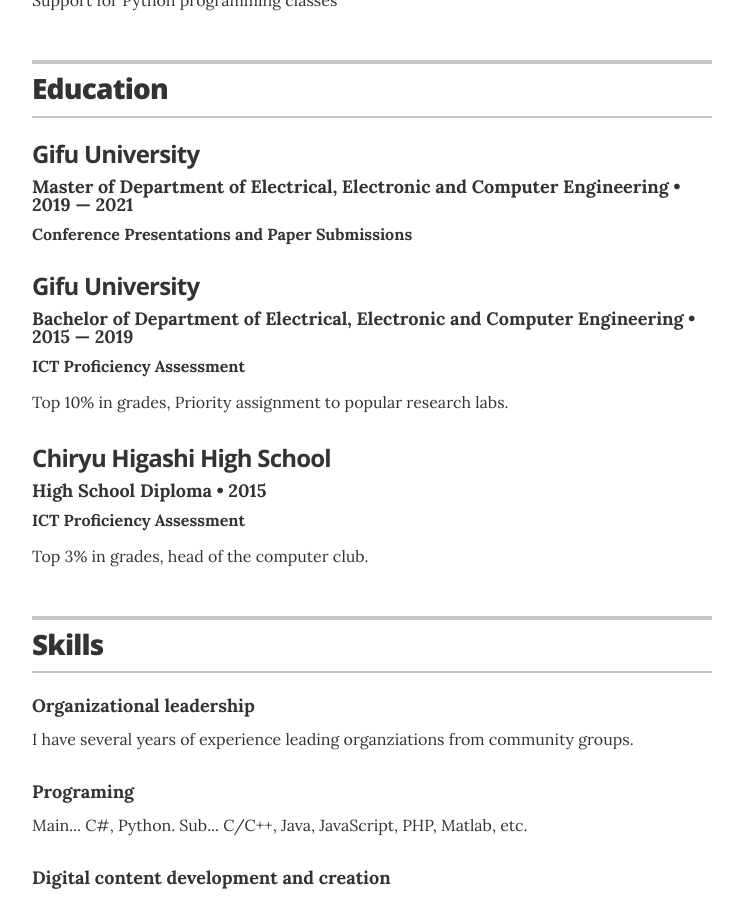
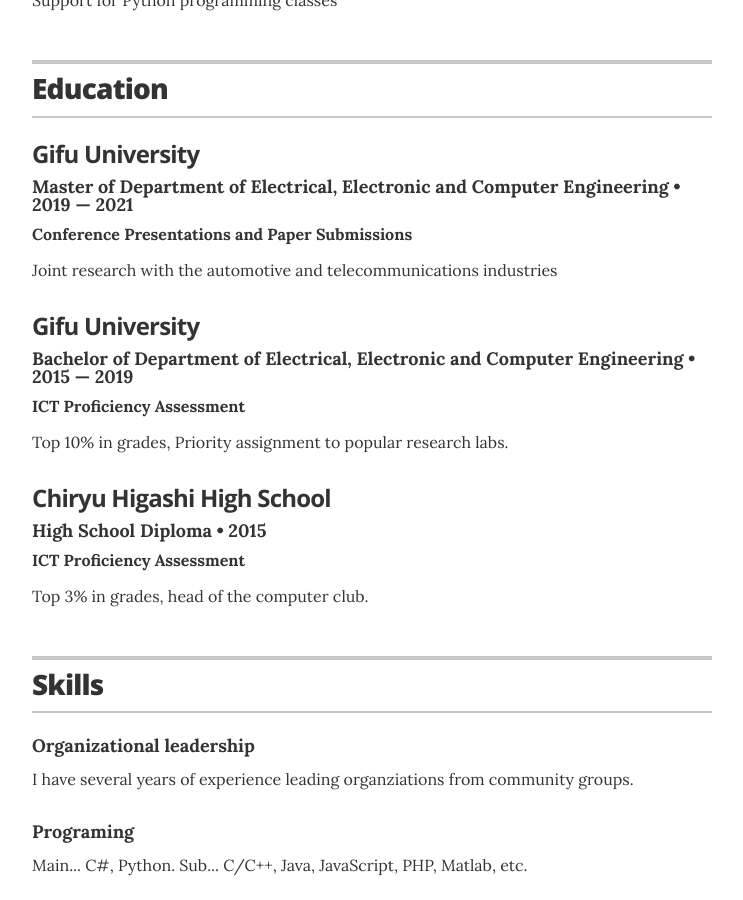
Before and after one commit to h4r3/h4r3.github.io, a Jekyll site: the page built from index.html, in a window 1280 px wide and 900 px high, scrolled down 938 px. Shown: the whole window, without its empty margins (268-1011 px from the left). Built offline with Jekyll 4.4.1, drawn with Linux system fonts in a browser that asks for light colours.

Commit message:
Update education.yml

```diff
--- a/_data/education.yml
+++ b/_data/education.yml
@@ -5,7 +5,7 @@
   award: Conference Presentations and Paper Submissions
 #  awards: Conference Presentations and Paper Submissions
 #    - award: Summa Cumme Laude graduate
-# summary: If you had any meaningful roles at college, feel free to write about them here
+  summary: Joint research with the automotive and telecommunications industries
 
 - degree: Bachelor of Department of Electrical, Electronic and Computer Engineering
   uni: Gifu University
```
